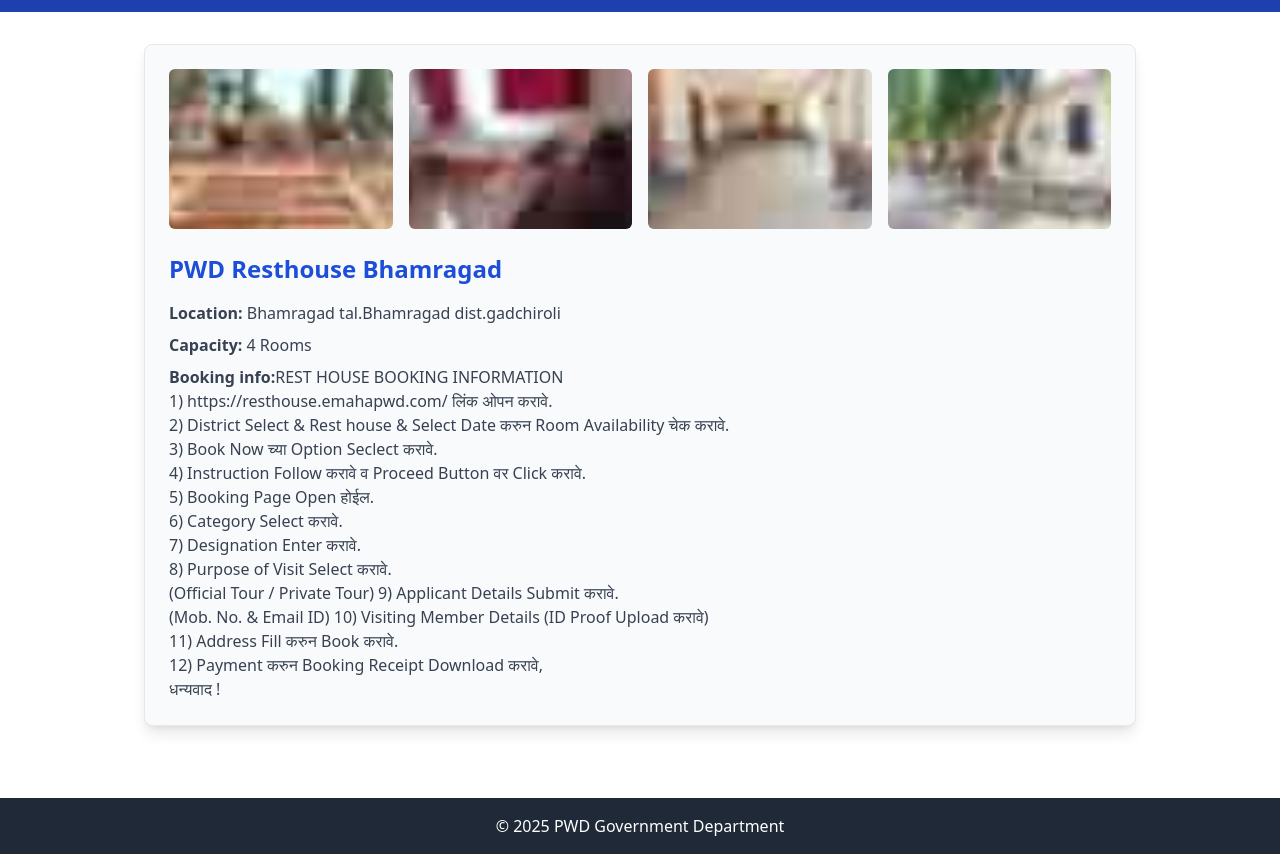
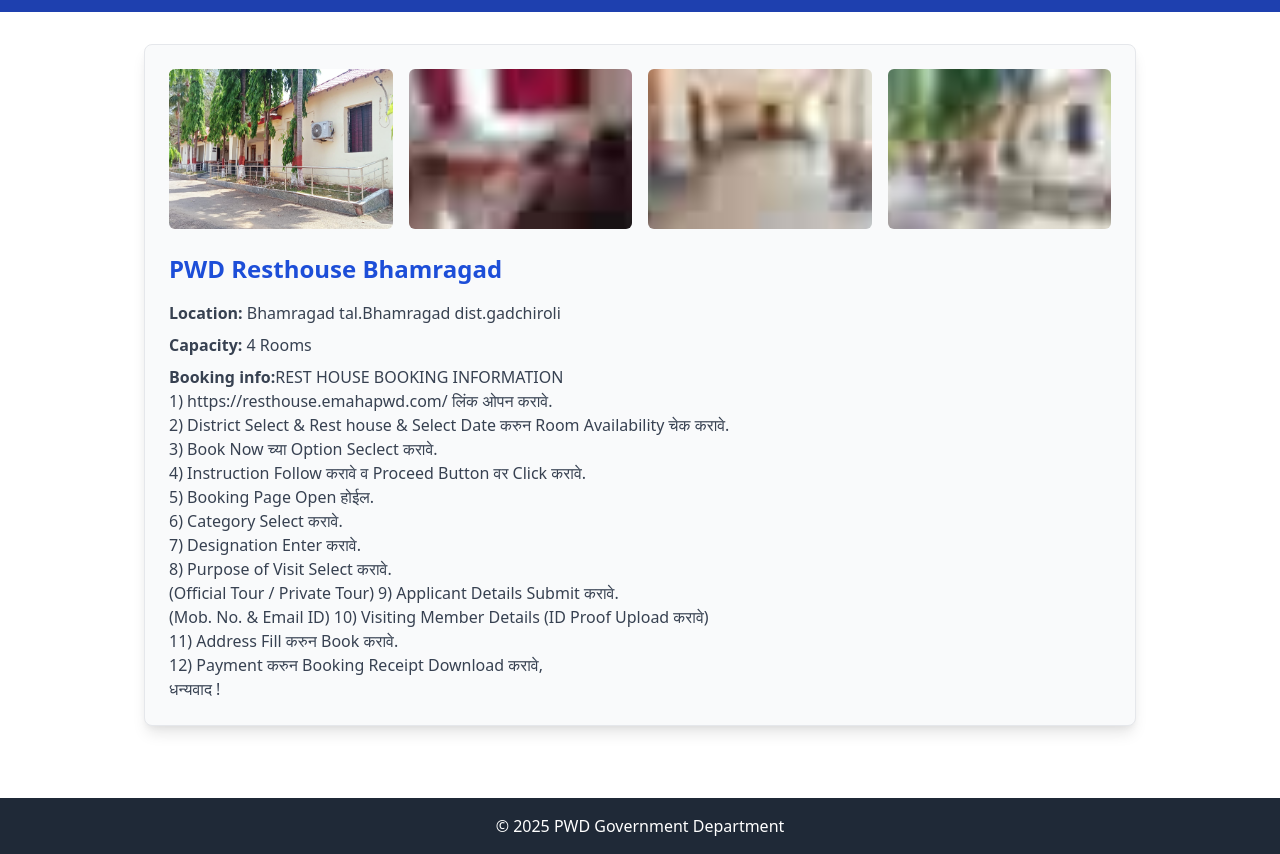
Before and after one commit to dipali0609/PWDAheri, a plain HTML site: page resthouses.html in a window 1280 px wide. Shown: the part 56-910 px from the top of the page. Drawn offline with nearby package versions, Linux system fonts and the light colour scheme.

Commit message:
Update resthouses.html

```diff
--- a/resthouses.html
+++ b/resthouses.html
@@ -16,7 +16,7 @@
 
       <!-- Image Grid -->
       <div class="grid grid-cols-2 md:grid-cols-4 gap-4 mb-6">
-        <img src="image1.jpg" alt="Resthouse View 1" class="w-full h-32 md:h-40 object-cover rounded-md">
+        <img src="image1.JPG" alt="Resthouse View 1" class="w-full h-32 md:h-40 object-cover rounded-md">
         <img src="image2.jpg" alt="Resthouse View 2" class="w-full h-32 md:h-40 object-cover rounded-md">
         <img src="image3.jpg" alt="Resthouse View 3" class="w-full h-32 md:h-40 object-cover rounded-md">
         <img src="image4.jpg" alt="Resthouse View 4" class="w-full h-32 md:h-40 object-cover rounded-md">
```
